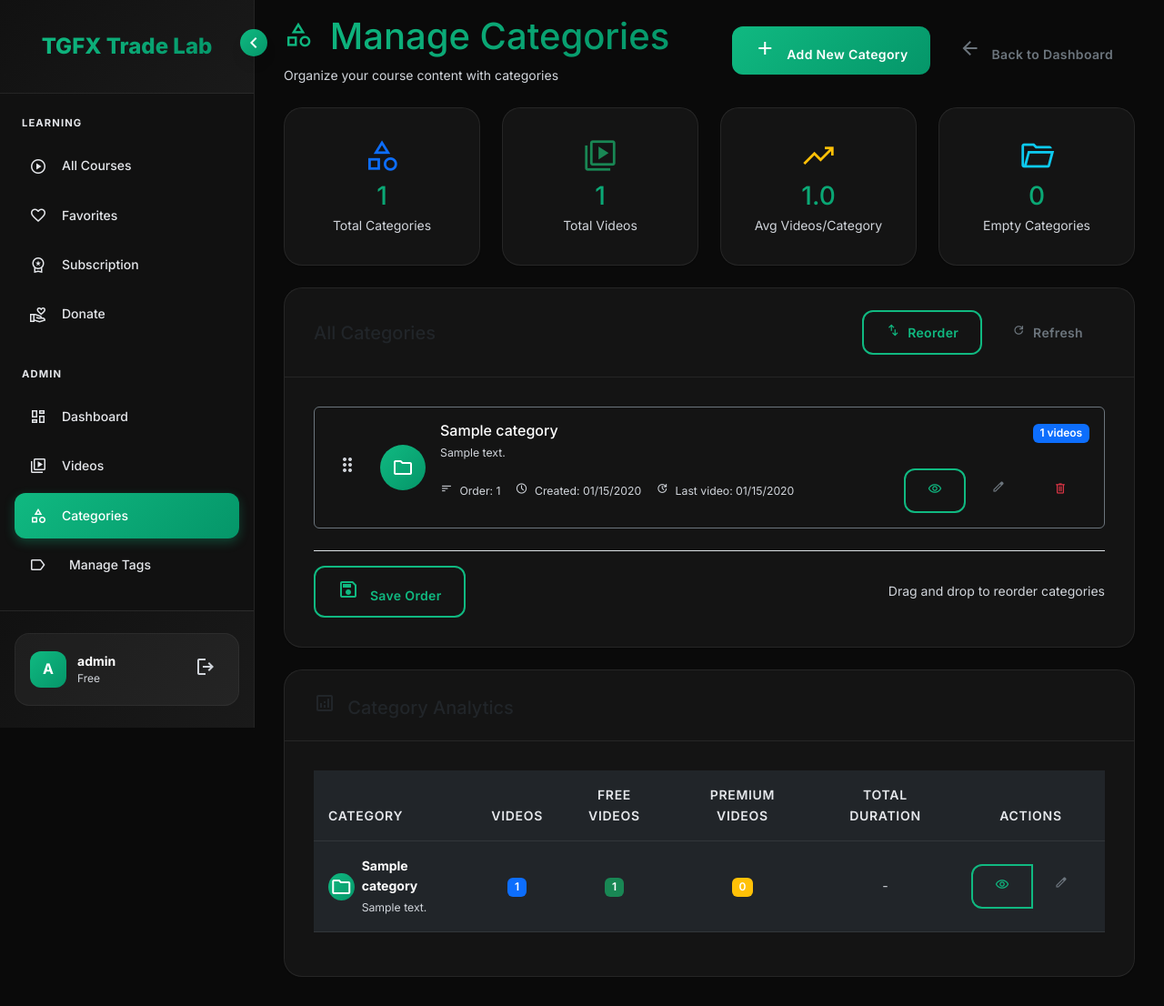
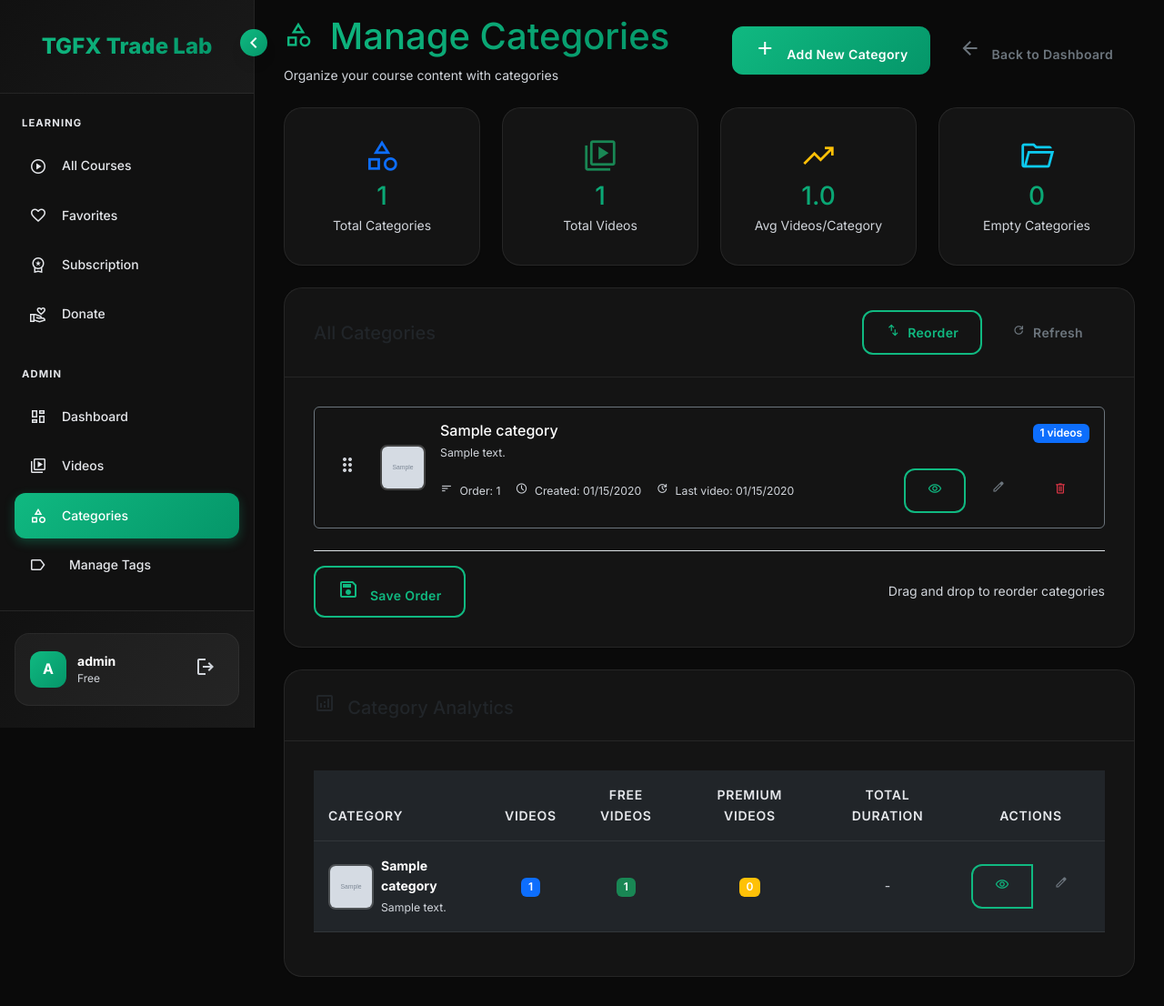
Before and after one commit to Tradersimpulse/tgfxtradelab, a Flask app: page /admin/categories in a window 1280 px wide. Shown: the whole page at 91% size. Run offline with Flask 3, Linux system fonts and the light colour scheme; a user stored in the database is signed in; tables that the repository leaves empty hold one stand-in row (values such as "Sample post"); grey boxes marked "Sample" are stand-in pictures.

Commit message:
Update categories.html

```diff
--- a/templates/admin/categories.html
+++ b/templates/admin/categories.html
@@ -97,9 +97,13 @@
 
                     <!-- Category Icon -->
                     <div class="category-icon me-3">
+                        {% if category.image_url %}
+                        <img src="{{ category.image_url }}" alt="{{ category.name }}" class="category-image-small">
+                        {% else %}
                         <div class="icon-circle">
                             <span class="material-symbols-outlined">folder</span>
                         </div>
+                        {% endif %}
                     </div>
 
                     <!-- Category Info -->
@@ -214,9 +218,13 @@
                             <tr>
                                 <td>
                                     <div class="d-flex align-items-center">
+                                        {% if category.image_url %}
+                                        <img src="{{ category.image_url }}" alt="{{ category.name }}" class="category-image-small me-2">
+                                        {% else %}
                                         <div class="category-icon-small me-2">
                                             <span class="material-symbols-outlined">folder</span>
                                         </div>
+                                        {% endif %}
                                         <div>
                                             <strong>{{ category.name }}</strong>
                                             {% if category.description %}
@@ -449,6 +457,14 @@ document.addEventListener('DOMContentLoaded', function() {
 </script>
 
 <style>
+.category-image-small {
+    width: 50px;
+    height: 50px;
+    border-radius: 8px;
+    object-fit: cover;
+    border: 2px solid rgba(255, 255, 255, 0.2);
+}
+
 .category-item {
     transition: all 0.3s ease;
 }
```
